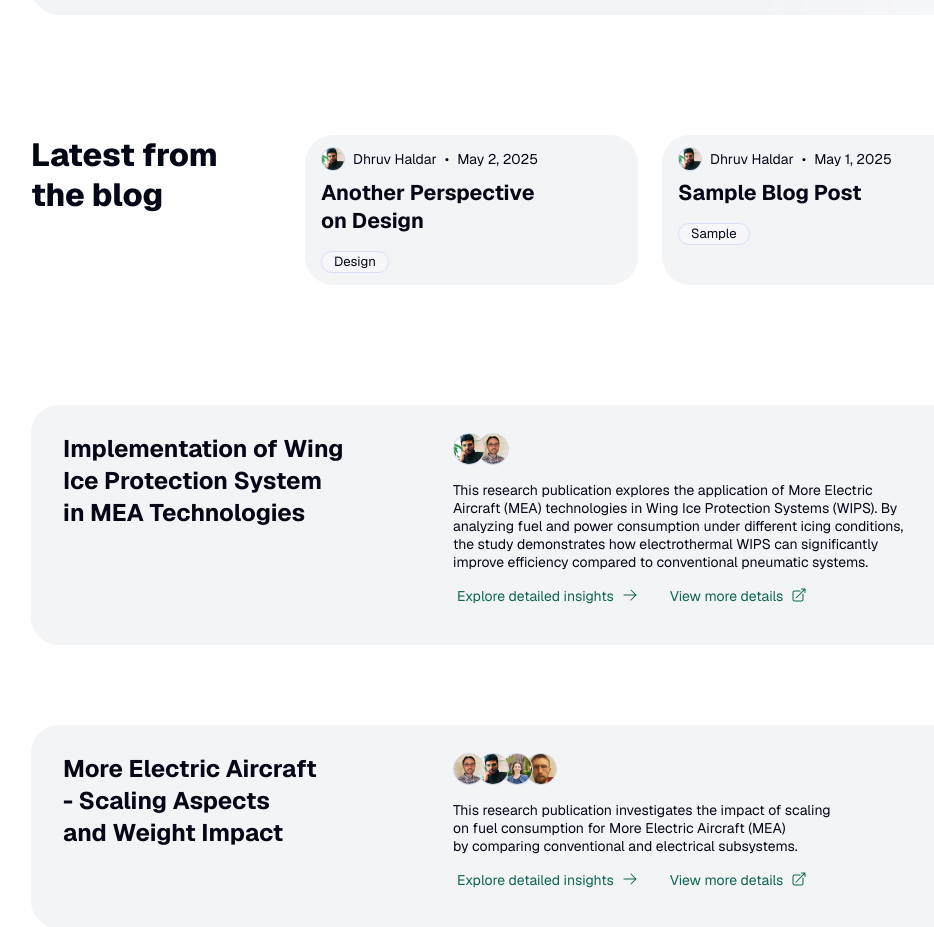
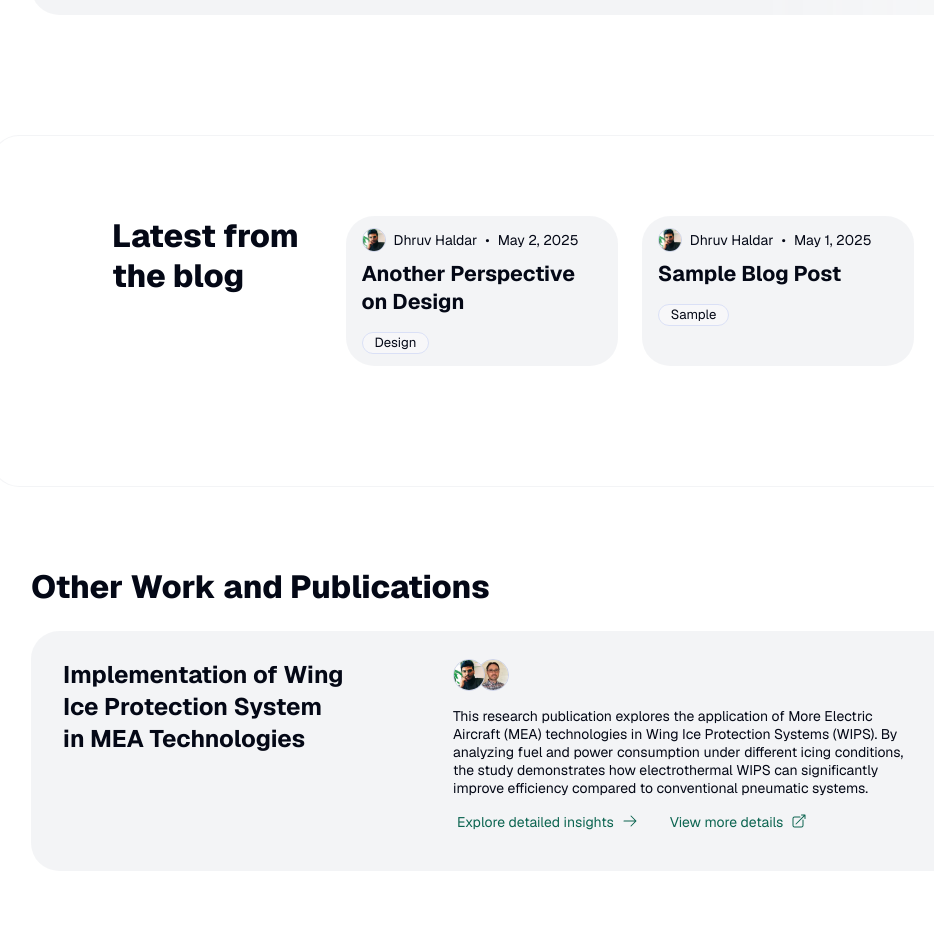
Before and after one commit to dhruvhaldar/portfolio, a Next.js app: page / in a window 1280 px wide. Shown: the part 1380-2307 px from the top of the page, without its empty margins (137-1071 px from the left). Built offline with nearby package versions, Linux system fonts and the light colour scheme.

Commit message:
feat: Enhance blog section styling and introduce a new heading for additional projects.

```diff
--- a/src/app/page.tsx
+++ b/src/app/page.tsx
@@ -146,9 +146,16 @@ export default function Home() {
 
       {/* Blog Section (Conditional) */}
       {routes["/blog"] && (
-        <Flex fillWidth gap="24" mobileDirection="column">
+        <Flex
+          fillWidth gap="24"
+          mobileDirection="column"
+          padding="xl"
+          radius="l"
+          border="neutral-alpha-weak"
+          background="surface"
+        >
           <Flex flex={1} paddingLeft="l">
-            <Heading as="h1" variant="display-strong-xs" wrap="balance">
+            <Heading as="h2" variant="display-strong-xs" wrap="balance">
               Latest from the blog
             </Heading>
           </Flex>
@@ -159,7 +166,14 @@ export default function Home() {
       )}
 
       {/* Additional Projects */}
-      <Projects range={[2]} posts={allProjects} />
+      <Column fillWidth gap="24">
+        <Flex flex={1} paddingLeft="l">
+          <Heading as="h2" variant="display-strong-xs" wrap="balance">
+            Other Work and Publications
+          </Heading>
+        </Flex>
+        <Projects range={[2]} posts={allProjects} />
+      </Column>
     </Column>
   );
 }
```
